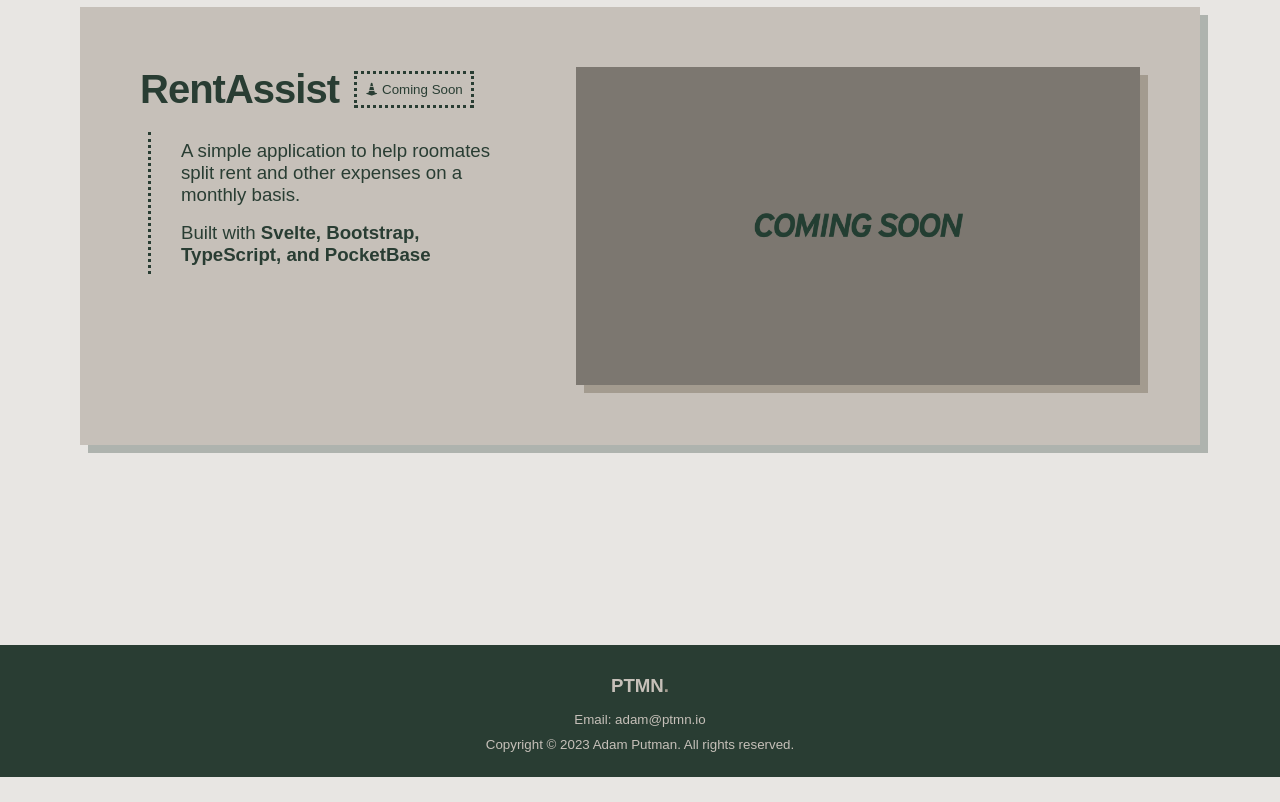
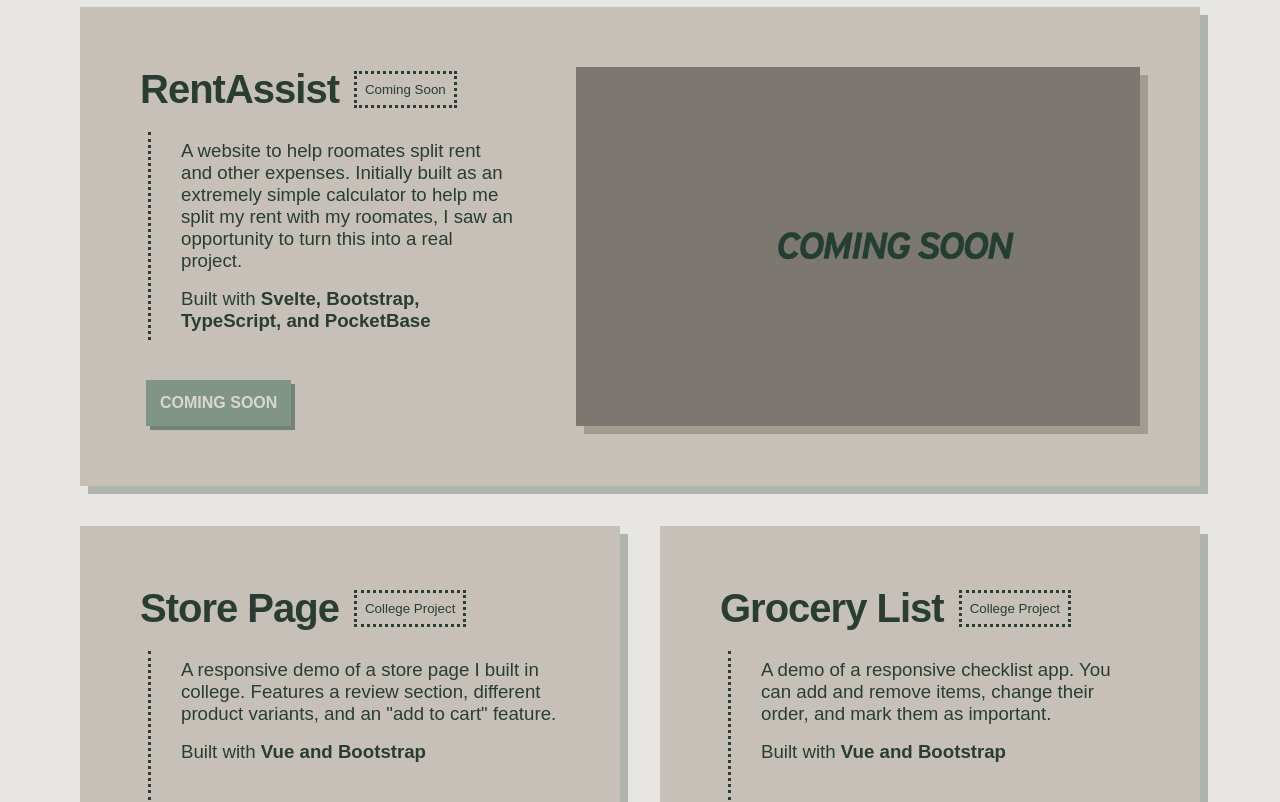
Before and after one commit to putmana/portfolio, a SvelteKit app: page /projects in a window 1280 px wide. Shown: the part 1220-2022 px from the top of the page. Before the commit the page ends 1997 px from the top, so only its background shows below. Built offline with nearby package versions, Linux system fonts and the light colour scheme; a web font is replaced by a local one.

Commit message:
Added a couple project cards

```diff
--- a/src/lib/components/cards/project-card.svelte
+++ b/src/lib/components/cards/project-card.svelte
@@ -1,9 +1,10 @@
 <script lang=ts>
     export let header: string;
-    export let image: string = "";
+    export let image: string | null = null;
     export let buttonLink: string | null = null;
     export let buttonLabel: string | null = null;
     export let reversed: boolean = false;
+    export let disabled: boolean = false;
     export let alt: string = "";
     export let tag: string | null = null;
 
@@ -12,10 +13,13 @@
 <div class="card" class:reversed>
     <div class="info">
         <div class="header">
-            {header}
+            <div>
+                {header}
+            </div>
+
             {#if tag !== null}
                 <div class="tag">
-                    <i class="bi bi-cone-striped"></i> {tag}
+                    {tag}
                 </div>
             {/if}
         </div>
@@ -24,15 +28,17 @@
         </div>
         {#if buttonLink !== null && buttonLabel !== null}
             <div class="footer">
-                <a class="btn-primary" href={buttonLink}>
+                <button class="btn-primary" on:click={() => {window.location.href = buttonLink ?? "#"}} disabled={disabled}>
                     {buttonLabel}
-                </a>
+                </button>
             </div>
         {/if}
     </div>
-    <div class="image">
-        <img src={image} alt={alt}>
-    </div>
+    {#if image !== null}
+        <div class="image">
+            <img src={image} alt={alt}>
+        </div>
+    {/if}
 
 </div>
 
@@ -41,7 +47,8 @@
     .card {
         display: flex;
         flex-direction: row;
-        flex-grow: 1;
+        flex: 1;
+        min-height: 300px;
         color: lib.$color-accent-a;
         border-color: lib.$color-accent-a;
         background-color: lib.$color-bg-b;
@@ -50,18 +57,21 @@
             flex: 2;
             display: flex;
             flex-direction: column;
+
             .header {
                 display: flex;
+                flex-wrap: wrap;
                 font-size: 30pt;
                 font-weight: 600;
                 letter-spacing: -1px;
                 align-items: center;
+                gap: 15px;
+
                 .tag {
                     font-weight: 500;
+                    text-align: center;
                     letter-spacing: 0px;
                     font-size: 10pt;
-                    margin-left: 15px;
-                    margin-right: 15px;
                     border: 3px dotted lib.$color-accent-a;
                     padding: 8px;
                     padding-left: 8px;
@@ -71,6 +81,7 @@
             .body {
                 display: flex;
                 flex-direction: column;
+                flex-grow: 1;
                 margin-top: 20px;
                 margin-left: 8px;
                 padding-left: 30px;
--- a/src/lib/style/lib.scss
+++ b/src/lib/style/lib.scss
@@ -65,25 +65,32 @@ $color-shadow: hsla($hue-accent, $sat-accent, $lig-accent-a, 30%);
 .btn-primary {
     @include btn;
     color: $color-bg-a;
+    font-size: 12pt;
     font-weight: 600;
     background-color: $color-accent-c;
     transition: all 0.2s ease;
     transition: outline none;
 
     box-shadow: 4px 4px 0px $color-accent-b;
-    &:hover {
+    &:not(:disabled):hover {
         color: $color-accent-b;
         background-color: $color-bg-a;
+        cursor: pointer;
     }
-    &:active {
+    &:not(:disabled):active {
         border-color: $color-accent-a;
         color: $color-accent-a;
         background-color: $color-bg-c;
         box-shadow: 2px 2px 0px $color-accent-a;
     }
-    &:focus-visible {
+    &:not(:disabled):focus-visible {
         outline: 3px dotted $color-bg-a;
         outline-offset: -6px;
+    }
+
+    &:disabled {
+        opacity: 60%;
+        cursor: not-allowed;
     }
 
     &.on-card {
@@ -98,7 +105,6 @@ $color-shadow: hsla($hue-accent, $sat-accent, $lig-accent-a, 30%);
 .btn-secondary {
     @include btn;
     color: $color-accent-a;
-
 }
 
 .card {
--- a/src/routes/projects/+page.svelte
+++ b/src/routes/projects/+page.svelte
@@ -17,21 +17,31 @@
         </BannerCard>
     </div>
     <div class="row" style="--offset-time: {2 * animTime}s">
-        <ProjectCard header="Marigold" image="/images/marigold.png" alt="Screenshot of Marigold" buttonLink="https://marigoldmusic.live" buttonLabel="Check out the demo" tag="Under Construction">
+        <ProjectCard header="Marigold" image="/images/marigold.png" alt="Screenshot of Marigold" buttonLink="https://marigoldmusic.live/auth/login" buttonLabel="Check out the demo" tag="Under Construction">
             <p>A full-stack music streaming app that puts you in the driver's seat. Upload your own music and enjoy the convenience of streaming apps while retaining control of your library. By far the coolest thing I've built (yet...)</p>
             <p>Built with <b>SvelteKit, SCSS, TypeScript, Laravel, and MySQL</b></p>
         </ProjectCard>
     </div>
     <div class="row" style="--offset-time: {3 * animTime}s">
-        <ProjectCard header="Stargaze" image="/images/coming-soon.png" alt="Coming soon" tag="Coming Soon" reversed>
-            <p>An API-based weather app with a beautiful pixel art style.</p>
+        <ProjectCard header="Stargaze" image="/images/coming-soon.png" alt="Coming soon" tag="Coming Soon" buttonLink={"https://rentassist.ptmn.io"} buttonLabel="Coming Soon" reversed disabled>
+            <p>A responsive weather app with a unique retro style. Uses the OpenWeatherMap API. Even bad weather looks good on here.</p>
             <p>Built with <b>SvelteKit, SCSS, and TypeScript</b></p>
         </ProjectCard>
     </div>
     <div class="row" style="--offset-time: {4 * animTime}s">
-        <ProjectCard header="RentAssist" image="/images/coming-soon.png" alt="Coming soon" tag="Coming Soon">
-            <p>A simple application to help roomates split rent and other expenses on a monthly basis.</p>
+        <ProjectCard header="RentAssist" image="/images/coming-soon.png" alt="Coming soon" tag="Coming Soon" buttonLink={"https://rentassist.ptmn.io"} buttonLabel="Coming Soon" disabled>
+            <p>A website to help roomates split rent and other expenses. Initially built as an extremely simple calculator to help me split my rent with my roomates, I saw an opportunity to turn this into a real project.</p>
             <p>Built with <b>Svelte, Bootstrap, TypeScript, and PocketBase</b></p>
+        </ProjectCard>
+    </div>
+    <div class="row" style="--offset-time: {5 * animTime}s">
+        <ProjectCard header="Store Page" tag="College Project" buttonLink={"https://demo.ptmn.io/store-page"} buttonLabel="Check out the demo">
+            <p>A responsive demo of a store page I built in college. Features a review section, different product variants, and an "add to cart" feature.</p>
+            <p>Built with <b>Vue and Bootstrap</b></p>
+        </ProjectCard>
+        <ProjectCard header="Grocery List" tag="College Project" buttonLink={"https://demo.ptmn.io/grocery-list"} buttonLabel="Check out the demo">
+            <p>A demo of a responsive checklist app. You can add and remove items, change their order, and mark them as important.</p>
+            <p>Built with <b>Vue and Bootstrap</b></p>
         </ProjectCard>
     </div>
 
@@ -64,6 +74,12 @@
     }
 
     .row {
+        display: flex;
+        flex-wrap: wrap;
+        flex-direction: row;
         animation: var(--offset-time) ease-in-out 0s 1 hold, 0.5s ease-in-out var(--offset-time) 1 slideAndFade;
+        @media (max-width: lib.$xlarge) {
+            flex-direction: column;
+        }
     }
 </style>
```
